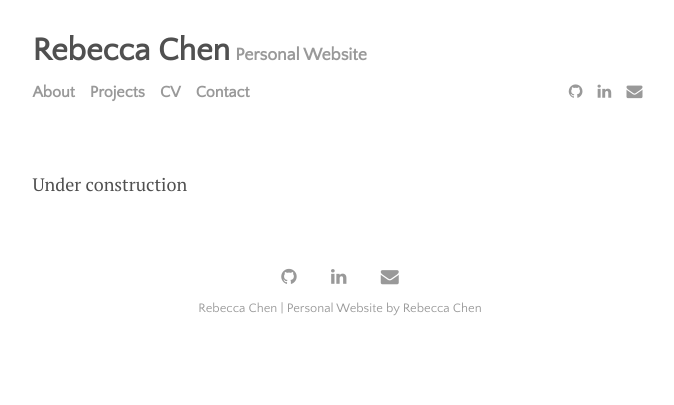
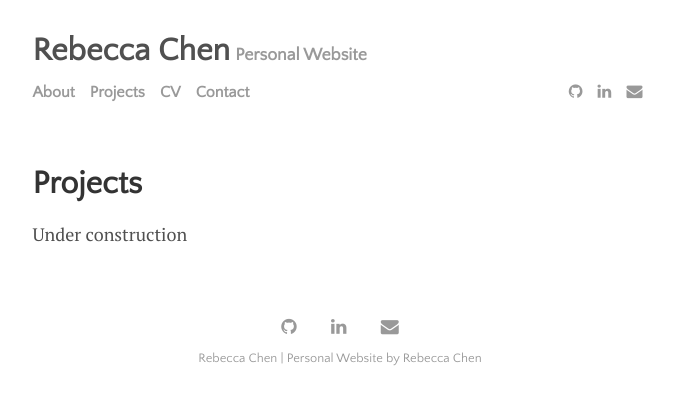
Before and after one commit to rebeccachen0/website_backup, a Jekyll site: the page built from menu/projects.md, in a window 1280 px wide. Shown: the top 405 px of the page, without its empty margins (300-974 px from the left). Built offline with Jekyll 4.4.1, drawn with Linux system fonts in a browser that asks for light colours; our own code applies the rules of GitHub Pages for plain Markdown files.

Commit message:
Update projects.md

```diff
--- a/menu/projects.md
+++ b/menu/projects.md
@@ -1 +1,7 @@
+---
+layout: page
+title: Projects
+permalink: /projects
+---
+
 Under construction
```
